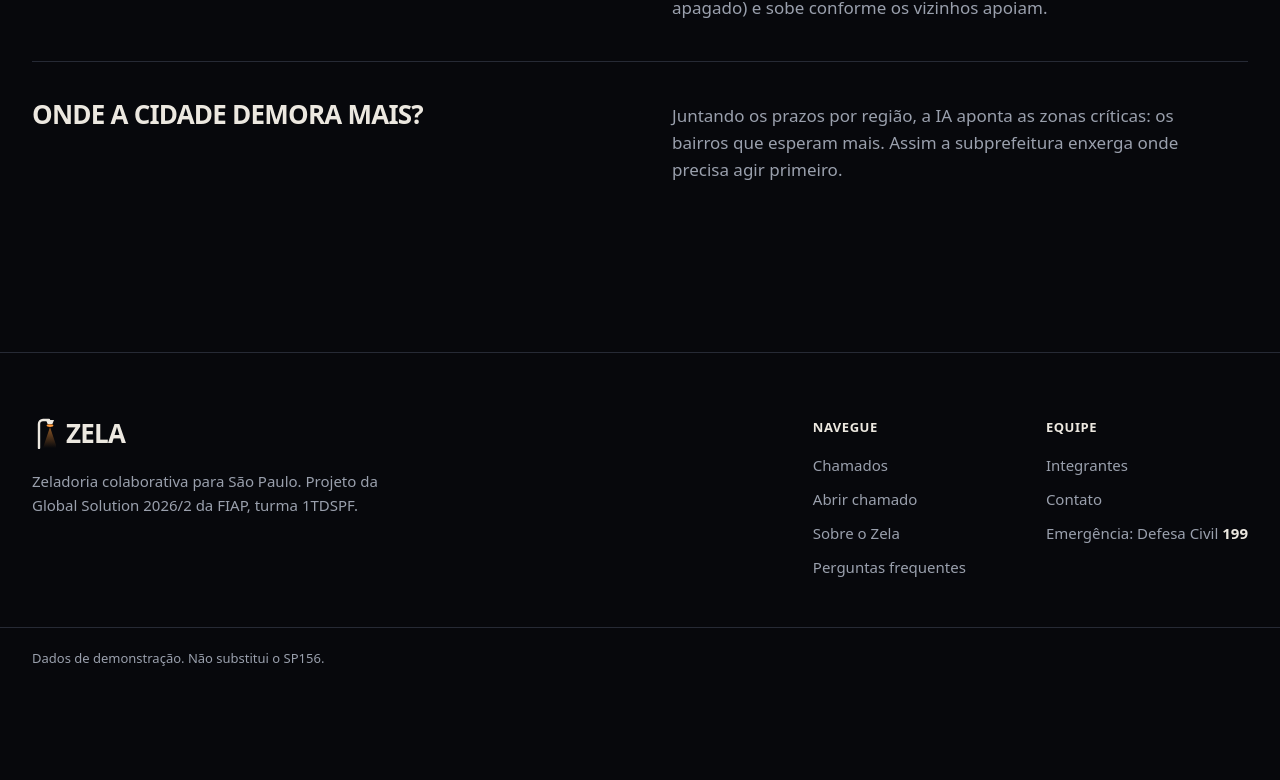
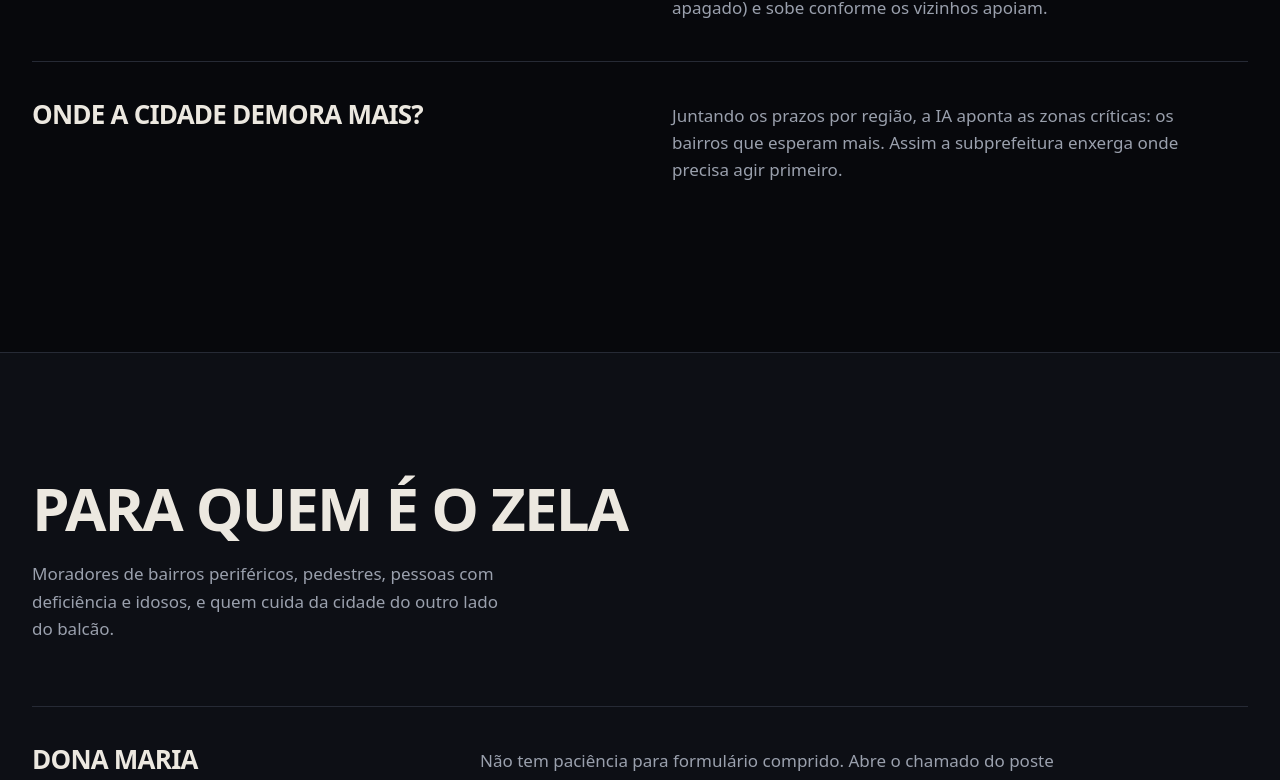
Before and after one commit to LuizHenriqueAAlbarello/Zela, a React (Vite) app: page /sobre in a window 1280 px wide. Shown: the part 2000-2780 px from the top of the page. Before the commit the page ends 2689 px from the top, so only its background shows below. Built offline with nearby package versions, Linux system fonts and the light colour scheme.

Commit message:
feat: adiciona seção de personas na página Sobre

```diff
--- a/src/pages/Sobre.tsx
+++ b/src/pages/Sobre.tsx
@@ -42,6 +42,34 @@ const PERGUNTAS_IA: PerguntaIa[] = [
     pergunta: 'Onde a cidade demora mais?',
     resposta:
       'Juntando os prazos por região, a IA aponta as zonas críticas: os bairros que esperam mais. Assim a subprefeitura enxerga onde precisa agir primeiro.',
+  },
+]
+
+/** Uma pessoa que representa quem usa o Zela. */
+interface Persona {
+  nome: string
+  perfil: string
+  historia: string
+}
+
+const PERSONAS: Persona[] = [
+  {
+    nome: 'Dona Maria',
+    perfil: '68 anos, Grajaú',
+    historia:
+      'Não tem paciência para formulário comprido. Abre o chamado do poste apagado da rua dela em poucos toques e acompanha o andamento sem precisar ligar para ninguém.',
+  },
+  {
+    nome: 'Lucas',
+    perfil: '24 anos, motoboy',
+    historia:
+      'Passa pelo mesmo buraco todo dia. Em vez de abrir outro pedido igual, apoia o chamado que já existe, e cada apoio ajuda a subir a prioridade.',
+  },
+  {
+    nome: 'Carla',
+    perfil: 'Gestora da subprefeitura',
+    historia:
+      'Precisa decidir o que atender primeiro. Vê a fila ordenada por prioridade e as zonas onde a espera é maior, e atualiza o status até o problema ser resolvido.',
   },
 ]
 
@@ -125,6 +153,34 @@ export default function Sobre() {
           </dl>
         </div>
       </section>
+
+      {/* Para quem: as 3 personas, cada uma com o jeito como usa o Zela */}
+      <section aria-labelledby="titulo-personas" className="border-t border-borda bg-noite-2">
+        <div className="mx-auto max-w-[1320px] px-5 py-24 sm:px-8 md:py-32">
+          <h2 id="titulo-personas" className="titulo text-[clamp(2.3rem,5vw,3.75rem)]">
+            Para quem é o Zela
+          </h2>
+          <p className="mt-6 max-w-[50ch] text-mudo">
+            Moradores de bairros periféricos, pedestres, pessoas com deficiência e idosos, e quem cuida da cidade
+            do outro lado do balcão.
+          </p>
+
+          <ul className="mt-12 md:mt-16">
+            {PERSONAS.map((persona) => (
+              <li
+                key={persona.nome}
+                className="grid gap-3 border-t border-borda py-8 md:grid-cols-[minmax(0,1fr)_minmax(0,2fr)] md:gap-16 md:py-10"
+              >
+                <div>
+                  <h3 className="titulo text-[22px] sm:text-[26px]">{persona.nome}</h3>
+                  <p className="mt-2 text-sm text-sodio">{persona.perfil}</p>
+                </div>
+                <p className="max-w-[60ch] text-mudo">{persona.historia}</p>
+              </li>
+            ))}
+          </ul>
+        </div>
+      </section>
     </>
   )
 }
```
